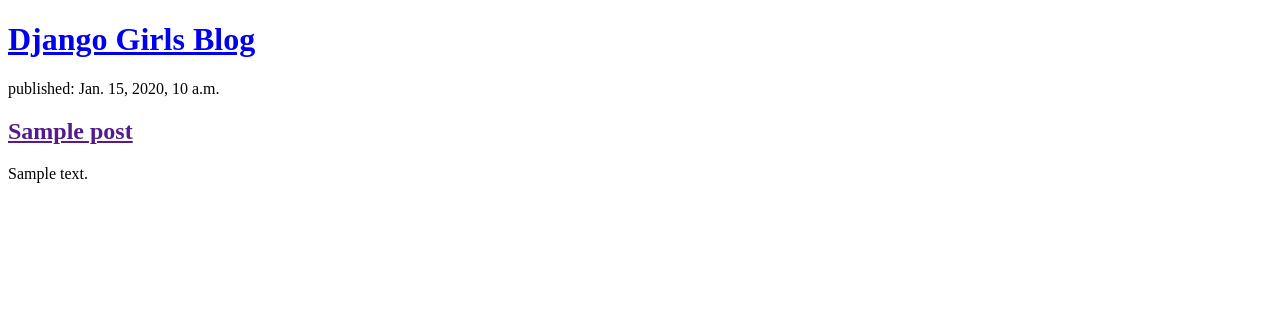
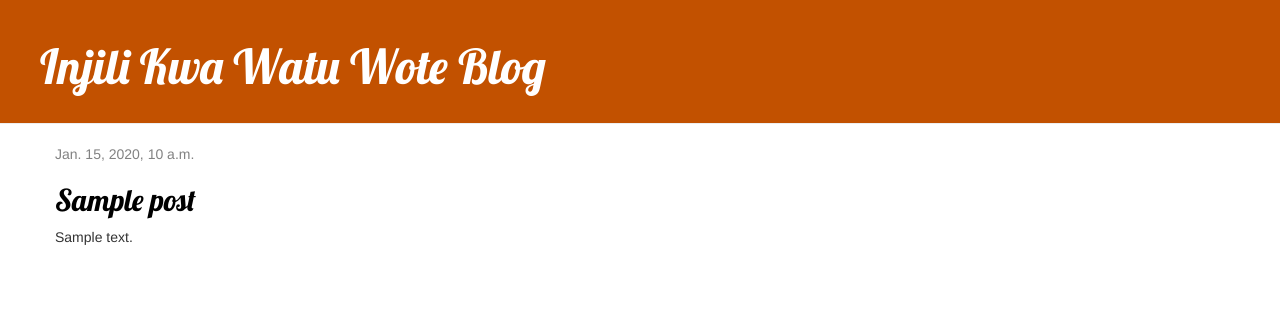
Before and after one commit to emmanuelntambi/my-first-blog, a Django app: page / in a window 1280 px wide. Shown: the top 316 px of the page. Run offline with Django 3.2, Linux system fonts and the light colour scheme; tables that the repository leaves empty hold one stand-in row (values such as "Sample post"); some libraries are stand-ins or nearby versions.

Commit message:
Added view and template for detailed blog post as well as CSS for the site.

```diff
--- /dev/null
+++ b/blog/static/css/blog.css
@@ -0,0 +1,51 @@
+body {
+
+}
+.page-header {
+    background-color: #C25100;
+    margin-top: 0;
+    padding: 20px 20px 20px 40px;
+
+}
+
+.page-header h1, .page-header h1 a, .page-header h1 a:visited, .page-header h1 a:active {
+    color: #fff;
+    font-size: 36pt;
+    text-decoration: none;
+    font-family: 'Lobster';
+}
+
+.content {
+    margin-left: 40px;
+}
+
+h1, h2, h3, h4 {
+    font-family: 'Lobster', cursive;
+}
+
+.date {
+    color: #828282;
+}
+
+.save {
+    float: right;
+}
+
+.post-form textarea, .post-form input {
+    width: 100%;
+}
+
+.top-menu, .top-menu:hover, .top-menu:visited {
+    color: #ffffff;
+    float: right;
+    font-size: 26pt;
+    margin-right: 20px;
+}
+
+.post {
+    margin-bottom: 70px;
+}
+
+.post h2 a, .post h2 a:visited {
+    color: #000000;
+}
--- /dev/null
+++ b/blog/templates/blog/base.html
@@ -0,0 +1,27 @@
+{% load static %}
+<!DOCTYPE html>
+<html lang="en">
+<head>
+    <meta charset="UTF-8">
+    <title>Ntambi's First Blog</title>
+    <link rel="stylesheet" href="//maxcdn.bootstrapcdn.com/bootstrap/3.2.0/css/bootstrap.min.css">
+    <link rel="stylesheet" href="//maxcdn.bootstrapcdn.com/bootstrap/3.2.0/css/bootstrap-theme.min.css">
+    <link href="//fonts.googleapis.com/css?family=Lobster&subset=latin,latin-ext" rel="stylesheet" type="text/css">
+    <link rel="stylesheet" href="{% static 'css/blog.css' %}"
+</head>
+<body>
+    <div class="page-header">
+    <h1><a href="/">Injili Kwa Watu Wote Blog</a></h1>
+    </div>
+<div class="content container">
+     <div class="row">
+         <div class="col-md-8">
+        {% for post in posts %}
+            {% block content %}
+             {% endblock %}
+        {% endfor %}
+         </div>
+     </div>
+</div>
+</body>
+</html>
--- a/blog/templates/blog/post_list.html
+++ b/blog/templates/blog/post_list.html
@@ -1,22 +1,15 @@
-<!DOCTYPE html>
-<html lang="en">
-<head>
-    <meta charset="UTF-8">
-    <title>Ntambi's First Blog</title>
-</head>
-<body>
-    <div>
-    <h1><a href="/">Django Girls Blog</a></h1>
-    </div>
+{% extends 'blog/base.html' %}
 
-    {% for post in posts %}
-    <div>
-        <p>published: {{ post.published_date}}</p>
-        <h2><a href="">{{ post.title }}</a></h2>
-        <p>{{ post.text | linebreaksbr }}</p>
-    </div>
+{% block content %}
+        {% for post in posts %}
+            <div class="post">
+                <div class="date">
+
+                    {{ post.published_date}}
+                </div>
+
+                <h2><a href="{% url 'post_detail' pk=post.pk %}">{{ post.title }}</a></h2>
+                <p>{{ post.text | linebreaksbr }}</p>
+            </div>
         {% endfor %}
-
-
-</body>
-</html>
+{% endblock %}
--- a/blog/urls.py
+++ b/blog/urls.py
@@ -3,4 +3,5 @@ from . import views
 
 urlpatterns = [
     path('', views.post_list, name='post_list'),
+    path('post/<int:pk>/', views.post_detail, name='post_detail'),
 ]
--- a/blog/views.py
+++ b/blog/views.py
@@ -1,5 +1,5 @@
-from django.shortcuts import render
-from .models import  Post
+from django.shortcuts import render, get_object_or_404
+from .models import Post
 from django.utils import timezone
 
 
@@ -8,3 +8,7 @@ from django.utils import timezone
 def post_list(request):
     posts =Post.objects.filter(published_date__lte=timezone.now()).order_by('published_date')
     return  render(request, 'blog/post_list.html', {'posts': posts})
+
+def post_detail(request, pk):
+    post = get_object_or_404(Post, pk=pk)
+    return render(request, 'blog/post_detail.html', {'post': post})
```
Also changed, not shown: blog/templates/blog/post_detail.html (added, +13 -0 lines).
